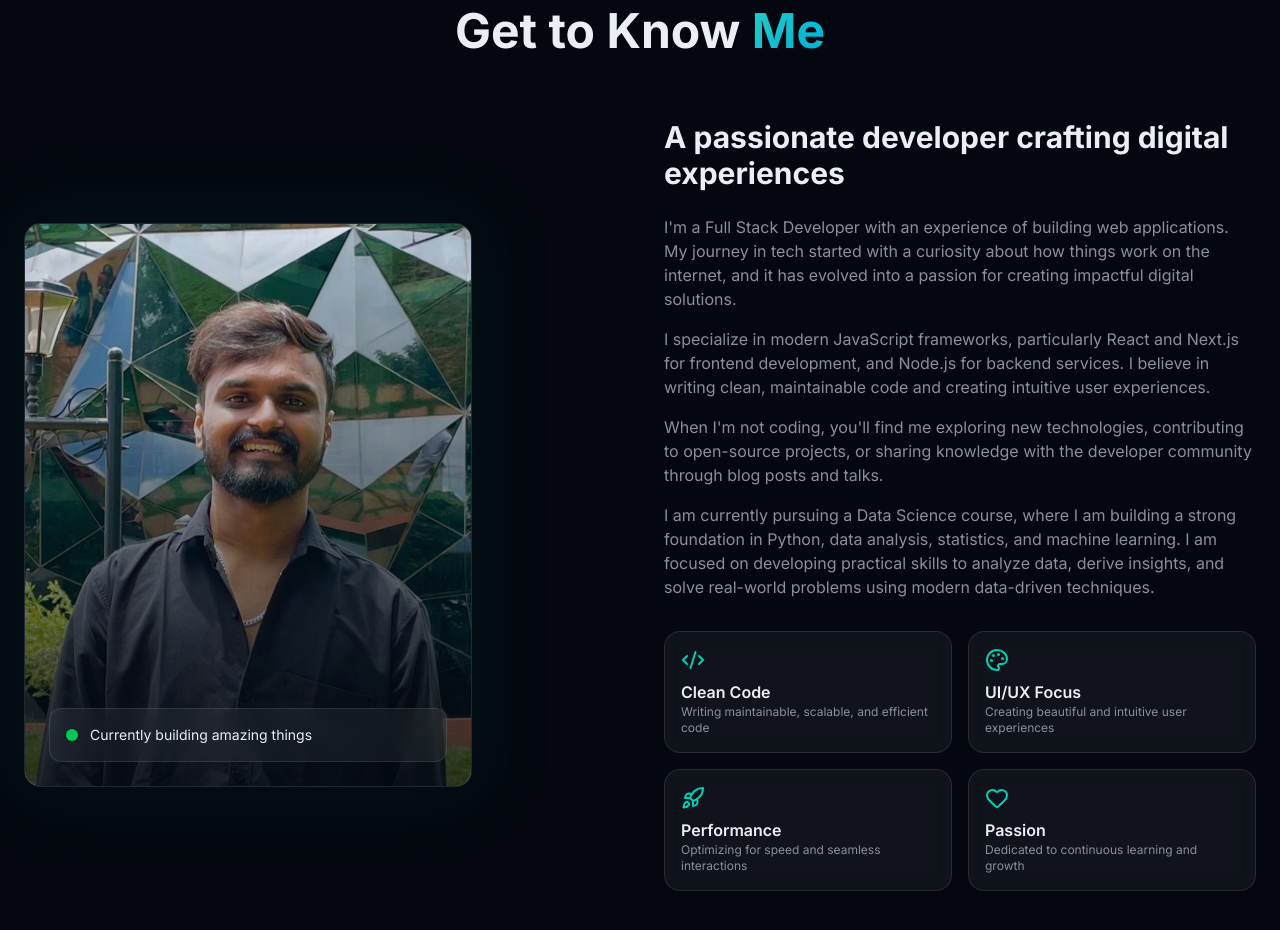
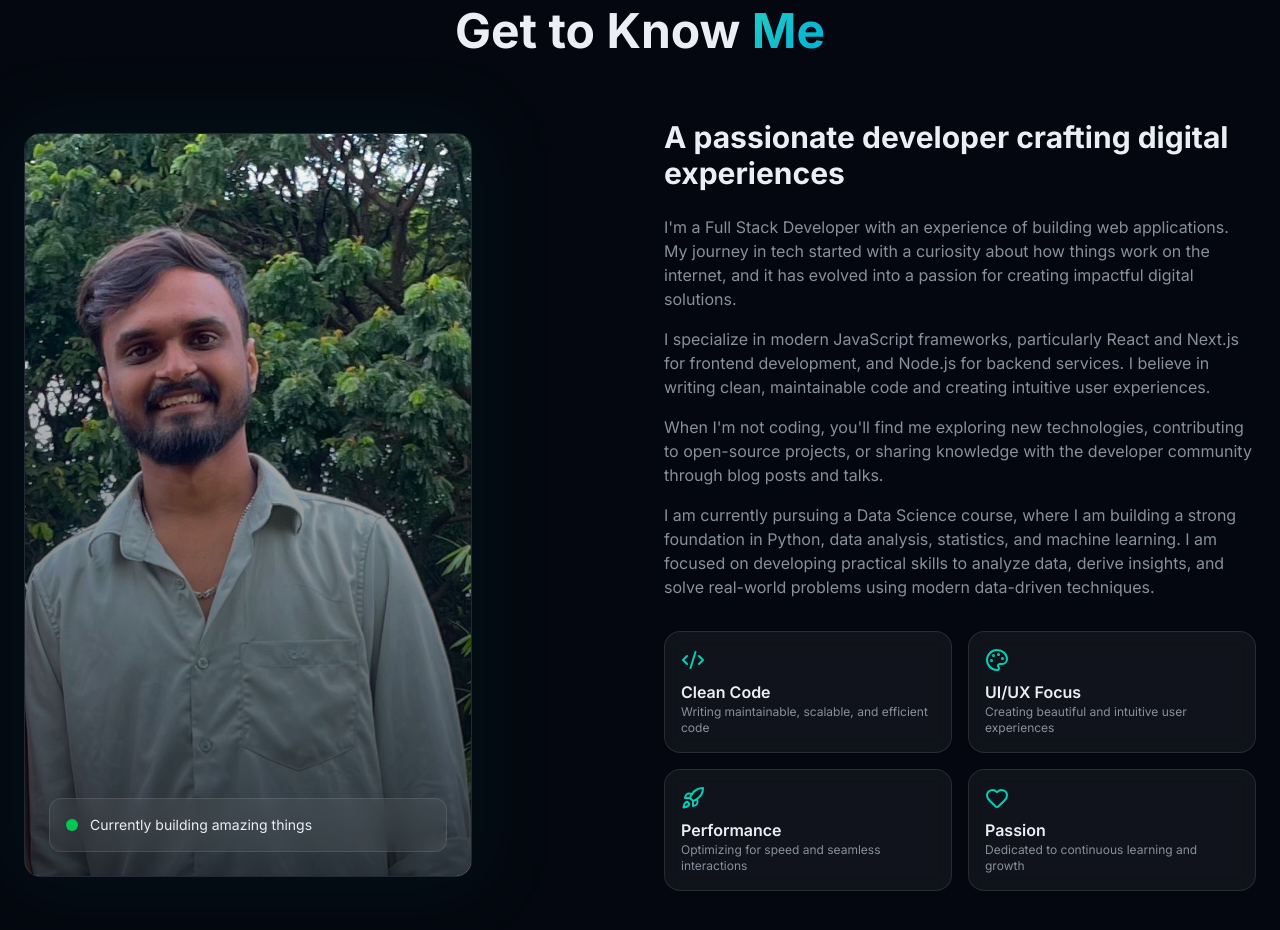
Before and after one commit to varunnayu/myportfolio, a Next.js app: page / in a window 1280 px wide. Shown: the part 960-1890 px from the top of the page. Built offline with nearby package versions, Linux system fonts and the light colour scheme.

Commit message:
Update profile picture source in about section

```diff
--- a/components/about-section.tsx
+++ b/components/about-section.tsx
@@ -61,7 +61,7 @@ export function AboutSection() {
               />
               <div className="relative overflow-hidden rounded-2xl border border-border">
                 <img
-                  src="./profile1.jpg"
+                  src="./profile-pic.jpg"
                   alt="Profile Picture"
                   className="h-full w-full object-cover"
                 />
```
